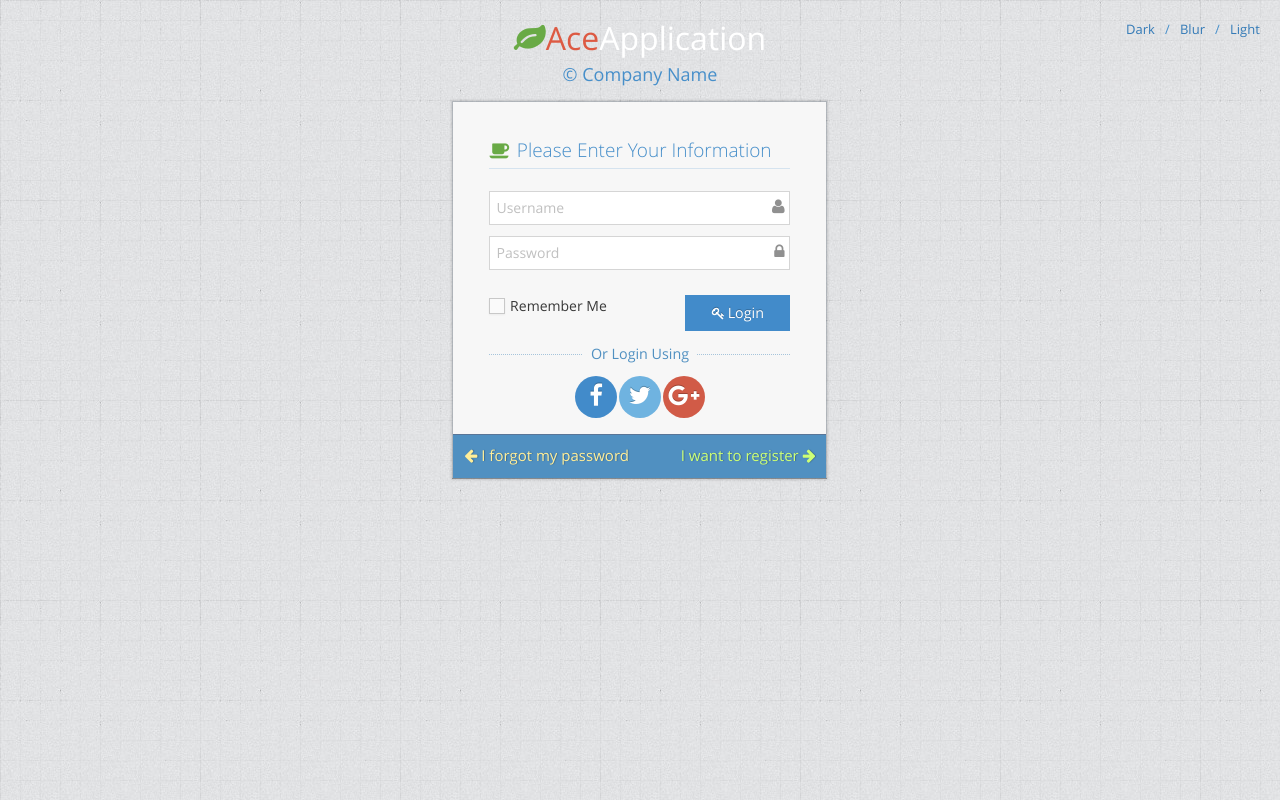
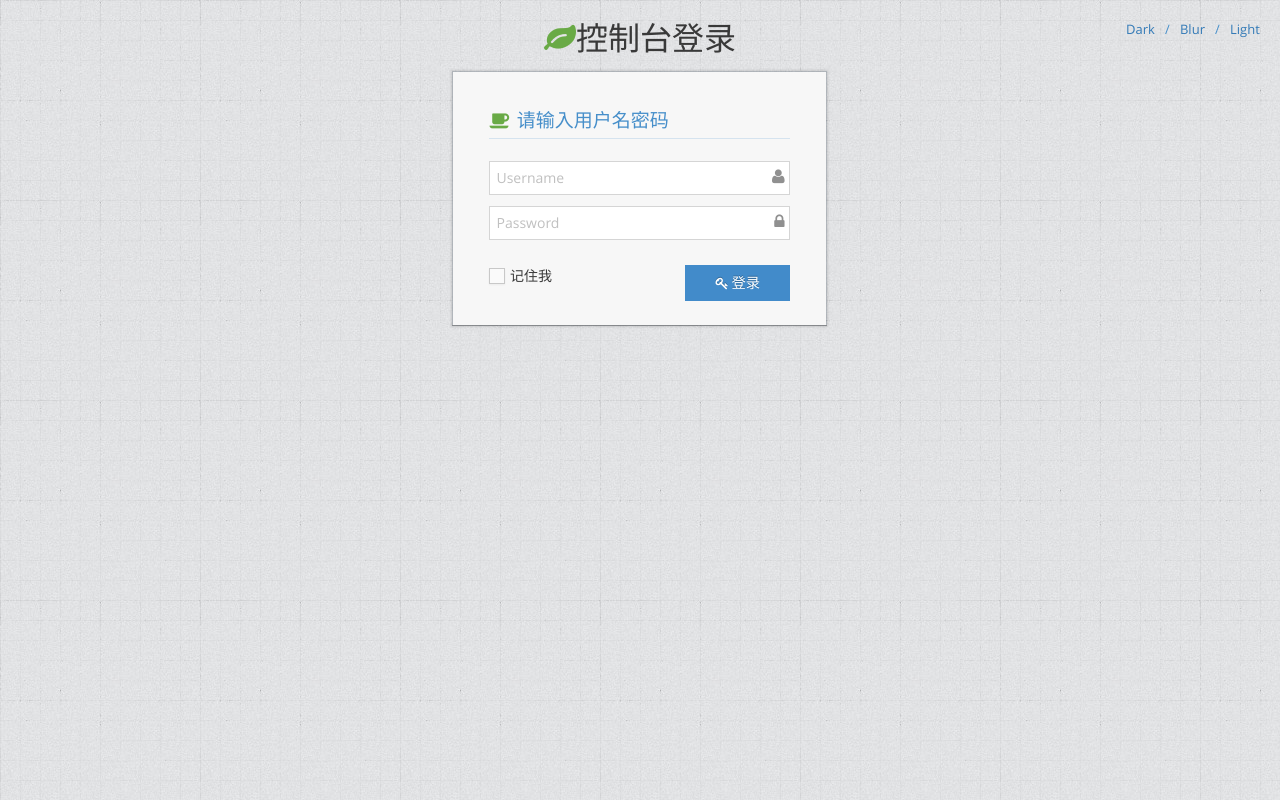
Before and after one commit to yanweihan9/course, a Vue app in the folder admin/: page / in a window 1280 px wide. Built offline with nearby package versions, Linux system fonts and the light colour scheme.

Commit message:
1、简化登入页面

```diff
--- a/admin/src/App.vue
+++ b/admin/src/App.vue
@@ -7,10 +7,8 @@
 						<div class="center">
 							<h1>
 								<i class="ace-icon fa fa-leaf green"></i>
-								<span class="red">Ace</span>
-								<span class="white" id="id-text2">Application</span>
+								<span >控制台登录</span>
 							</h1>
-							<h4 class="blue" id="id-company-text">&copy; Company Name</h4>
 						</div>
 
 						<div class="space-6"></div>
@@ -21,7 +19,7 @@
 									<div class="widget-main">
 										<h4 class="header blue lighter bigger">
 											<i class="ace-icon fa fa-coffee green"></i>
-											Please Enter Your Information
+											请输入用户名密码
 										</h4>
 
 										<div class="space-6"></div>
@@ -47,12 +45,12 @@
 												<div class="clearfix">
 													<label class="inline">
 														<input type="checkbox" class="ace" />
-														<span class="lbl"> Remember Me</span>
+														<span class="lbl"> 记住我</span>
 													</label>
 
 													<button type="button" class="width-35 pull-right btn btn-sm btn-primary">
 														<i class="ace-icon fa fa-key"></i>
-														<span class="bigger-110">Login</span>
+														<span class="bigger-110">登录</span>
 													</button>
 												</div>
 
@@ -60,42 +58,8 @@
 											</fieldset>
 										</form>
 
-										<div class="social-or-login center">
-											<span class="bigger-110">Or Login Using</span>
-										</div>
-
-										<div class="space-6"></div>
-
-										<div class="social-login center">
-											<a class="btn btn-primary">
-												<i class="ace-icon fa fa-facebook"></i>
-											</a>
-
-											<a class="btn btn-info">
-												<i class="ace-icon fa fa-twitter"></i>
-											</a>
-
-											<a class="btn btn-danger">
-												<i class="ace-icon fa fa-google-plus"></i>
-											</a>
-										</div>
 									</div><!-- /.widget-main -->
 
-									<div class="toolbar clearfix">
-										<div>
-											<a href="#" data-target="#forgot-box" class="forgot-password-link">
-												<i class="ace-icon fa fa-arrow-left"></i>
-												I forgot my password
-											</a>
-										</div>
-
-										<div>
-											<a href="#" data-target="#signup-box" class="user-signup-link">
-												I want to register
-												<i class="ace-icon fa fa-arrow-right"></i>
-											</a>
-										</div>
-									</div>
 								</div><!-- /.widget-body -->
 							</div><!-- /.login-box -->
 
```
